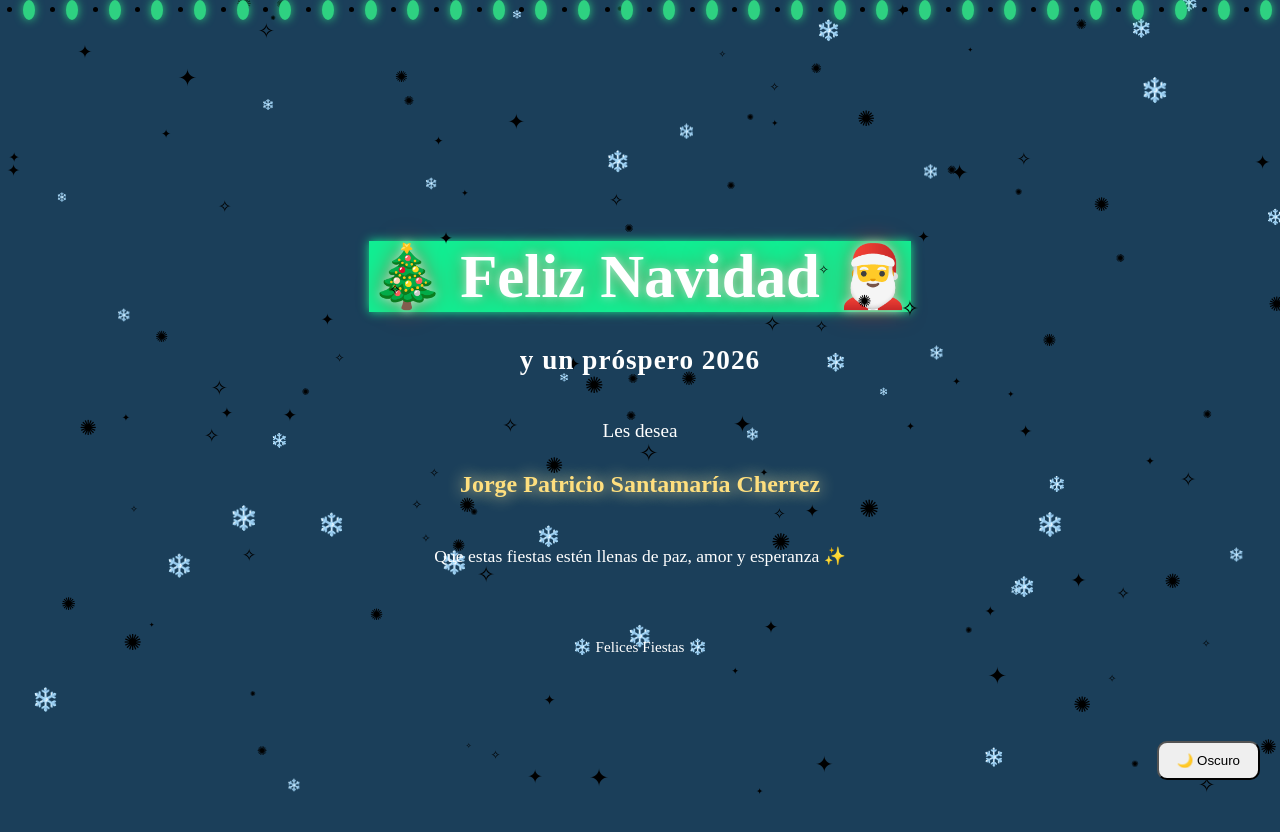
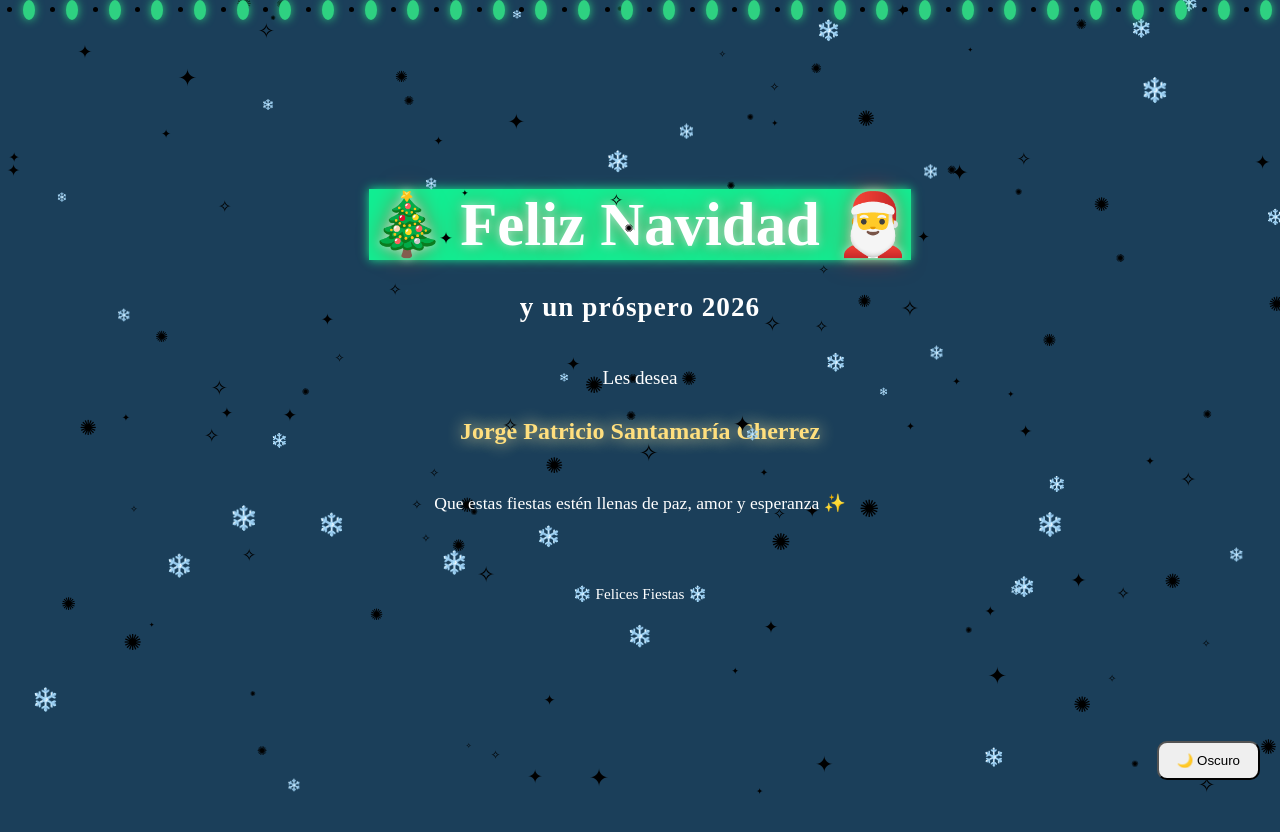
Before and after one commit to Patogol35/Navidad, a React (Vite) app: page / in a window 1280 px wide. Shown: the top 832 px of the page. Built offline with nearby package versions, Linux system fonts and the light colour scheme.

Commit message:
Update Home.css

```diff
--- a/src/pages/Home.css
+++ b/src/pages/Home.css
@@ -2,20 +2,21 @@
   min-height: 100vh;
   display: flex;
   flex-direction: column;
-  justify-content: center;
+  justify-content: flex-start;   /* ⬅️ ya no centrado vertical */
   align-items: center;
   text-align: center;
   color: white;
-  padding: 20px;
-  z-index: 5; /* 🔥 texto por encima */
+  padding-top: 140px;            /* ⬅️ espacio bajo las luces */
+  padding-left: 20px;
+  padding-right: 20px;
+  z-index: 5;
 }
 
-/* 🎄 TÍTULO */
 .title {
-  font-size: clamp(2.2rem, 6vw, 3.8rem); /* responsive real */
+  font-size: clamp(2.2rem, 6vw, 3.8rem);
   font-weight: bold;
   margin-bottom: 10px;
-  white-space: nowrap;      /* 🔥 una sola línea */
+  white-space: nowrap;
   text-align: center;
   text-shadow:
     0 0 10px rgba(255,255,255,0.6),
```
